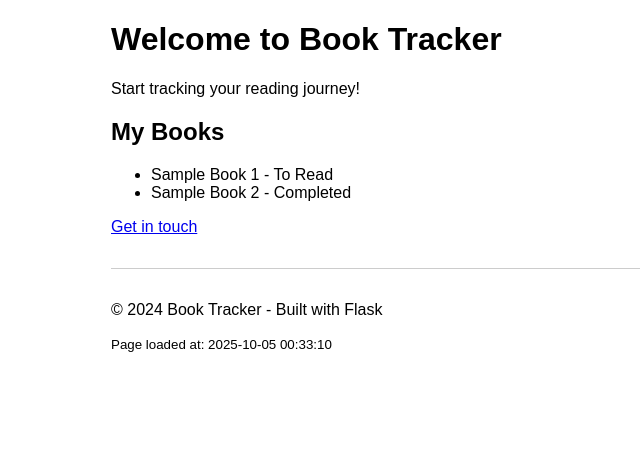
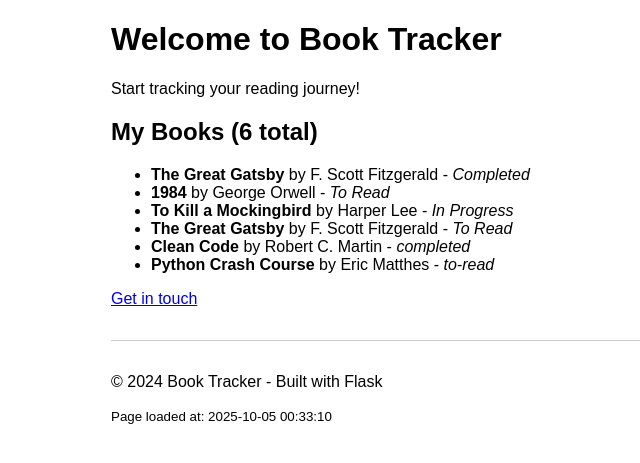
Before and after one commit to naomansaeed/flask-learning-project, a Flask app: page / in a window 1280 px wide. Shown: the part 38-501 px from the top of the page, without its empty margins (129-769 px from the left). Run offline with Flask 3, Linux system fonts and the light colour scheme.

Commit message:
feat: added a static list of data and and the function to show it

```diff
--- a/app.py
+++ b/app.py
@@ -7,6 +7,16 @@ import datetime
 app = Flask(__name__)
 app.secret_key = 'your-secret-key-here'  # Needed for future flash messages (error/success notifications)
 
+books = [
+    {'id': 1, 'title': 'The Great Gatsby', 'author': 'F. Scott Fitzgerald', 'status': 'Completed'},
+    {'id': 2, 'title': '1984', 'author': 'George Orwell', 'status': 'To Read'},
+    {'id': 3, 'title': 'To Kill a Mockingbird', 'author': 'Harper Lee', 'status': 'In Progress'},
+    {'id': 4, 'title': 'The Great Gatsby', 'author': 'F. Scott Fitzgerald', 'status': 'To Read'},
+    {'id': 5, 'title': 'Clean Code', 'author': 'Robert C. Martin', 'status': 'completed'},
+    {'id': 6, 'title': 'Python Crash Course', 'author': 'Eric Matthes', 'status': 'to-read'}
+
+]
+
 # The route() decorator tells Flask what URL should trigger the following function.
 # In this case, when a user visits the root URL (i.e., '/'), the home() function will run.
 @app.route('/')
@@ -15,11 +25,11 @@ def home():
     # Here, we are returning a string of HTML. Flask will automatically convert this string into an HTTP response.
 
     current_time = datetime.datetime.now().strftime('%Y-%m-%d %H:%M:%S')
-    return render_template('home.html', current_time=current_time)
+    return render_template('home.html', current_time=current_time, books=books)
 
     # render_template() is a Flask function that looks in the 'templates' folder
     # It processes the HTML template and returns the final HTML to the browser
-    return render_template('home.html')# '<h1>Hello, PyMentor!</h1><p>My first Flask app is running!</p><p><a href="/status">Check server status</a></p><p><a href="/contact">Get in contact</a></p>'
+   # return render_template('home.html')# '<h1>Hello, PyMentor!</h1><p>My first Flask app is running!</p><p><a href="/status">Check server status</a></p><p><a href="/contact">Get in contact</a></p>'
 
 # We define another route for the URL '/status'
 @app.route('/status')
--- a/templates/home.html
+++ b/templates/home.html
@@ -12,16 +12,27 @@ OVERRIDE TITLE BLOCK: Replace the default title with a specific one for this pag
 <!--
 CONTENT BLOCK: This replaces the empty 'content' block in base.html
 -->
+
 {% block content %}
 <h1>Welcome to Book Tracker</h1>
 <p>Start tracking your reading journey!</p>
 
-<h2>My Books</h2>
+<h2>My Books ({{ books|length }} total)</h2>
 <ul>
-    <!-- TODO: We'll replace this static list with dynamic data tomorrow -->
-    <li>Sample Book 1 - To Read</li>
+    {% for book in books %}
+    <li>
+        <strong>{{ book.title }}</strong> by {{ book.author }}
+        - <em>{{ book.status }}</em>
+    </li>
+    {% endfor %}
+</ul>
+
+<!--<h2>My Books</h2>
+<ul>
+     TODO: We'll replace this static list with dynamic data tomorrow -->
+  <!----  <li>Sample Book 1 - To Read</li>
     <li>Sample Book 2 - Completed</li>
-</ul>
+</ul> -->
 
 <!-- Using url_for() ensures our links never break even if routes change -->
 <a href="{{ url_for('contact') }}">Get in touch</a>
```
